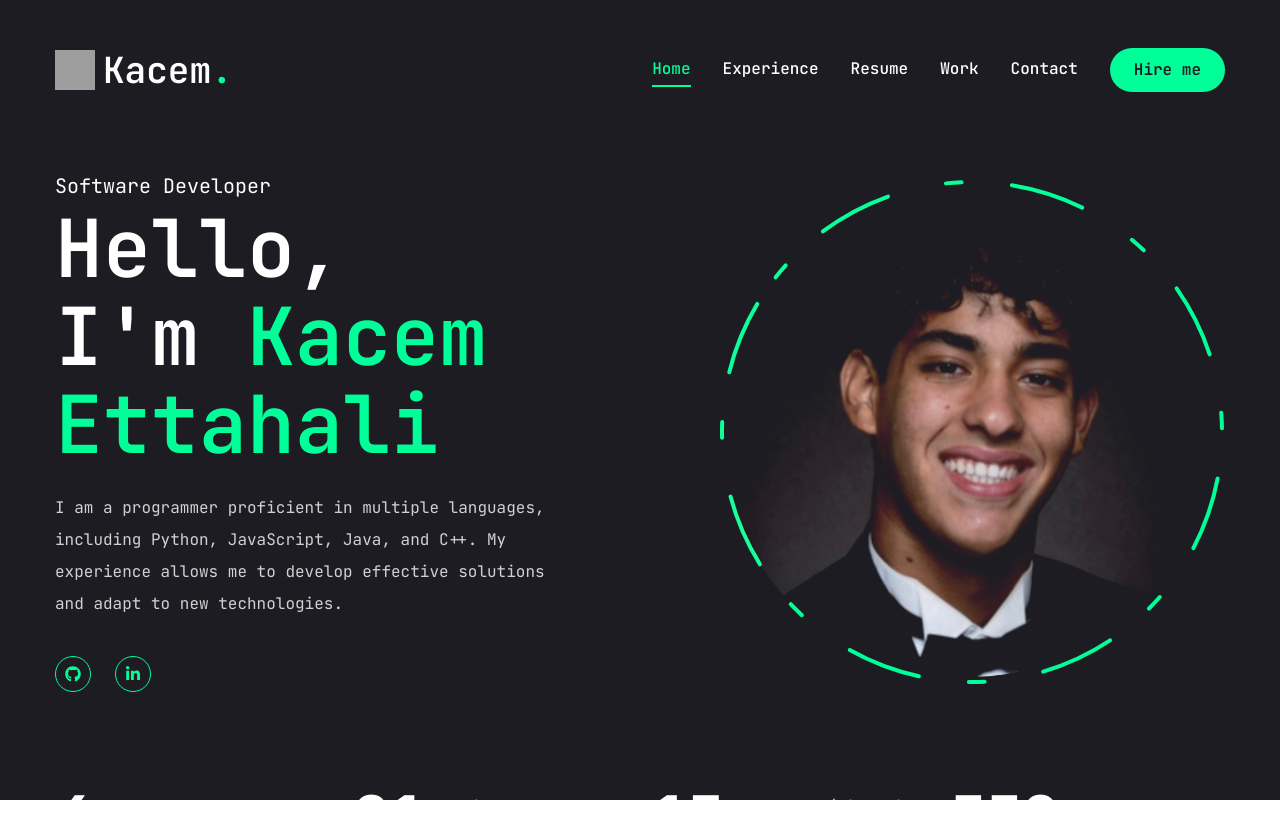
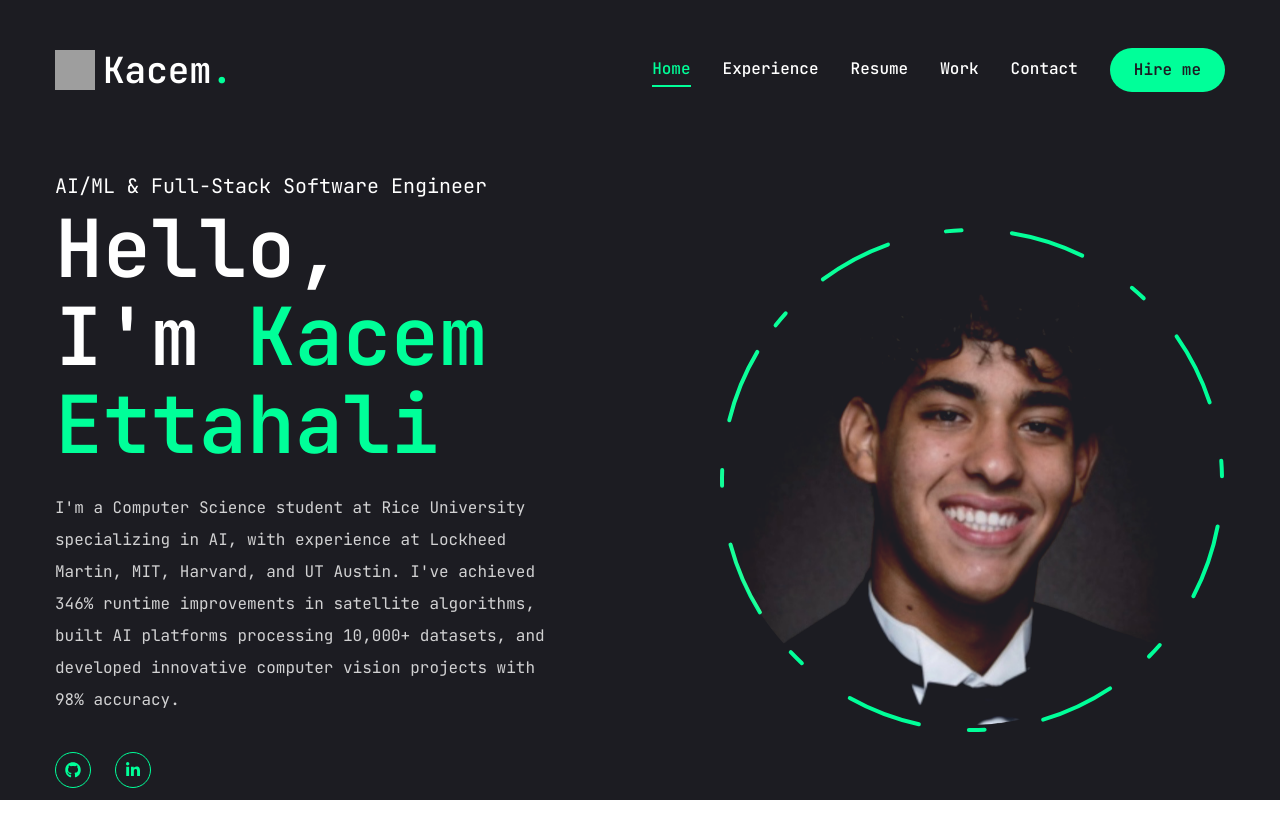
Before and after one commit to kaeskiio/kacem-portfolio, a Next.js app: page / in a window 1280 px wide. Shown: the top 838 px of the page. Built offline with nearby package versions, Linux system fonts and the light colour scheme; grey boxes are pictures that could not be loaded.

Commit message:
Update home page with current experience and achievements

```diff
--- a/app/page.jsx
+++ b/app/page.jsx
@@ -15,12 +15,12 @@
         <div className="flex flex-col xl:flex-row items-center justify-between xl:pt-8 xl:pb-24">
           {/* text */}
           <div className="text-center xl:text-left order-2 xl:order-none">
-            <span className="text-xl">Software Developer</span>
+            <span className="text-xl">AI/ML & Full-Stack Software Engineer</span>
             <h1 className="h1 mb-6">
               Hello,<br /> I'm  <span className="text-accent">Kacem Ettahali</span>
             </h1>
             <p className="max-w-[500px] mb-9 text-white/80">
-            I am a programmer proficient in multiple languages, including Python, JavaScript, Java, and C++. My experience allows me to develop effective solutions and adapt to new technologies.
+            I'm a Computer Science student at Rice University specializing in AI, with experience at Lockheed Martin, MIT, Harvard, and UT Austin. I've achieved 346% runtime improvements in satellite algorithms, built AI platforms processing 10,000+ datasets, and developed innovative computer vision projects with 98% accuracy.
             </p>
             {/* btn and socials */}
             <div className="flex flex-col xl:flex-row items-center gap-8">
```
